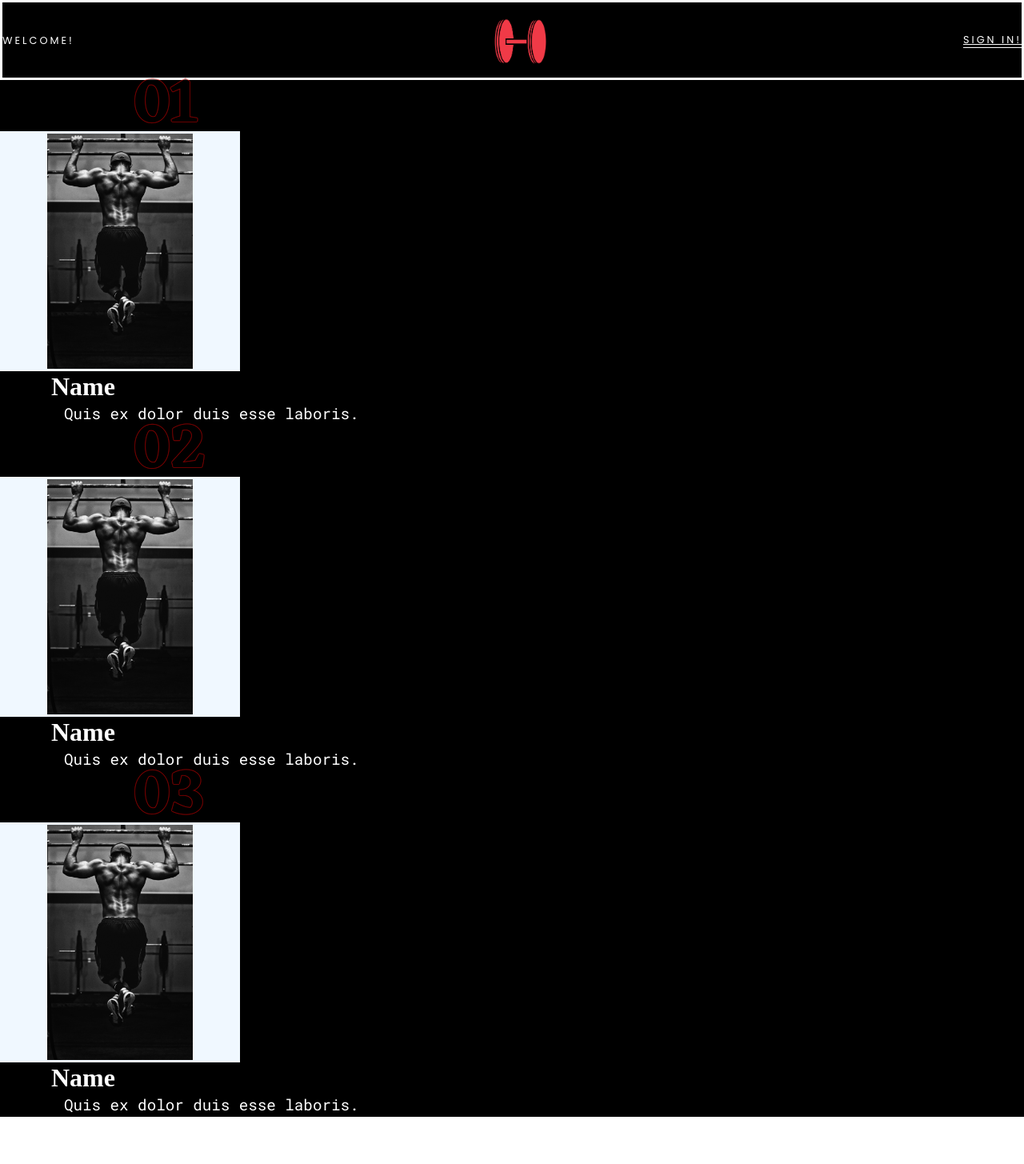
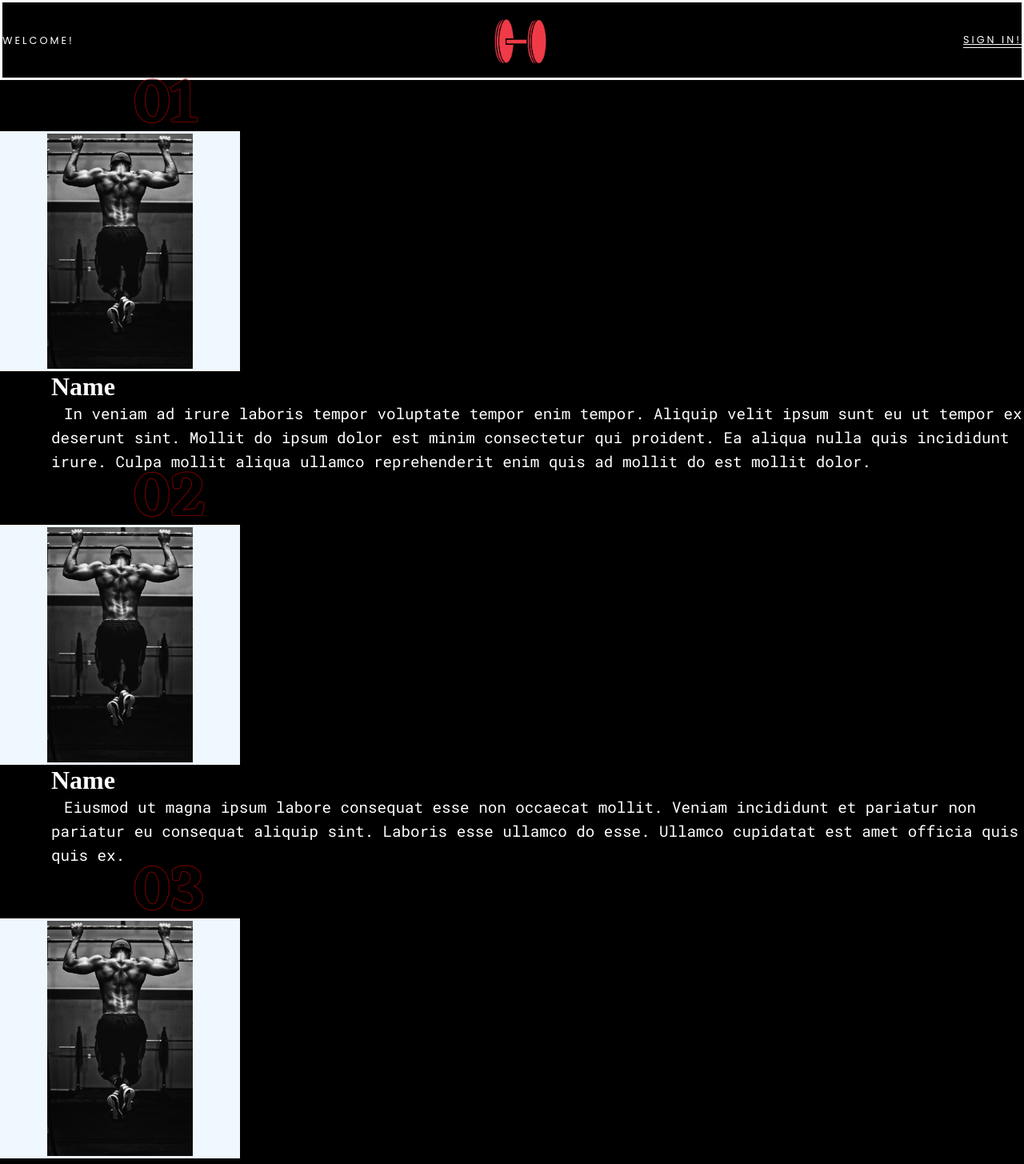
Before and after one commit to ChrisCodeCole/temp-dotnet-cra, a React (Create React App) app: page / in a window 1280 px wide. Shown: the top 1455 px of the page at 80% size. Before the commit the page ends 1396 px from the top, so only its background shows below. Built offline with nearby package versions, Linux system fonts and the light colour scheme; a web font is replaced by a local one.

Commit message:
commiting to switch back to component branch

```diff
--- a/src/containers/About2/About2.js
+++ b/src/containers/About2/About2.js
@@ -16,7 +16,7 @@ class About2 extends Component {
 					<Image />
 					<SubHeader
 						subheaderText='Name'
-						descriptionText='Quis ex dolor duis esse laboris.'
+						descriptionText='In veniam ad irure laboris tempor voluptate tempor enim tempor. Aliquip velit ipsum sunt eu ut tempor ex deserunt sint. Mollit do ipsum dolor est minim consectetur qui proident. Ea aliqua nulla quis incididunt irure. Culpa mollit aliqua ullamco reprehenderit enim quis ad mollit do est mollit dolor.'
 					/>
 				</div>
 				<div className={classes.about2Content}>
@@ -24,7 +24,7 @@ class About2 extends Component {
 					<Image />
 					<SubHeader
 						subheaderText='Name'
-						descriptionText='Quis ex dolor duis esse laboris.'
+						descriptionText='Eiusmod ut magna ipsum labore consequat esse non occaecat mollit. Veniam incididunt et pariatur non pariatur eu consequat aliquip sint. Laboris esse ullamco do esse. Ullamco cupidatat est amet officia quis quis ex.'
 					/>
 				</div>
 				<div className={classes.about2Content}>
@@ -32,7 +32,7 @@ class About2 extends Component {
 					<Image />
 					<SubHeader
 						subheaderText='Name'
-						descriptionText='Quis ex dolor duis esse laboris.'
+						descriptionText='Do ex et excepteur aute ipsum ad sit magna amet. Cupidatat ad eu et et nulla ea minim enim. Non ex eiusmod minim ipsum ea.'
 					/>
 				</div>
 			</div>
--- a/src/routes/routes.js
+++ b/src/routes/routes.js
@@ -22,7 +22,7 @@ const Profile = React.lazy(() => {
 
 const routes = () => (
 	<Switch>
-		{/* <Route path='/login' component={Login} /> */}
+		<Route path='/login' component={Login} />
 		{/* <Route path='/home' component={Home} /> */}
 		{/* <Route exact path='/team' component={Team} /> */}
 		{/* <Route exact path='/contact' component={Contact} /> */}
```
